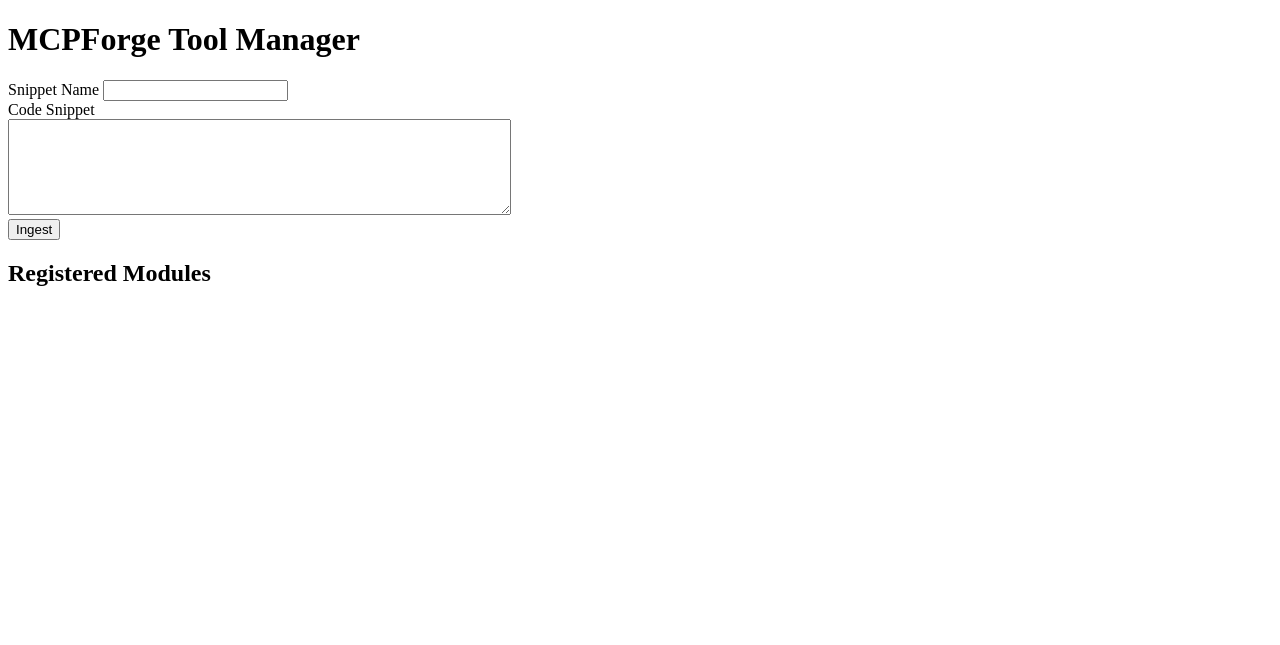
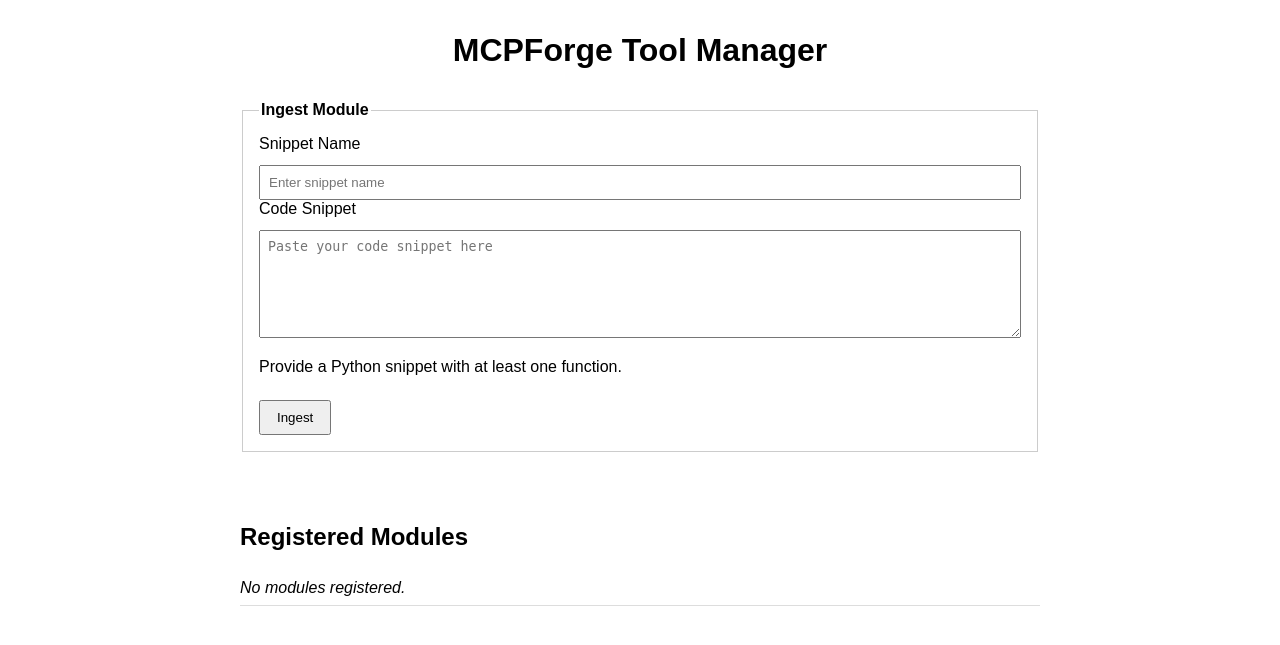
Before and after one commit to TashaSkyUp/MCP-FORGE, a Python web app: template app/templates/index.html in a window 1280 px wide. Shown: the top 645 px of the page. Run offline with Jinja, Linux system fonts and the light colour scheme; the template is opened without the code that fills it, so the values that code supplies are empty; some libraries are stand-ins or nearby versions.

Commit message:
Merge latest main and resolve template conflicts

```diff
--- /dev/null
+++ b/app/static/style.css
@@ -0,0 +1,80 @@
+body {
+  font-family: Arial, sans-serif;
+  margin: 2rem auto;
+  max-width: 800px;
+  padding: 0 1rem;
+}
+
+.container {
+  max-width: 800px;
+  margin: auto;
+}
+
+header {
+  text-align: center;
+  margin-bottom: 2rem;
+}
+
+form {
+  margin-bottom: 2rem;
+}
+
+label {
+  display: block;
+  margin-bottom: 0.5rem;
+}
+
+input[type="text"], textarea {
+  width: 100%;
+  padding: 0.5rem;
+  margin-top: 0.25rem;
+  box-sizing: border-box;
+}
+
+button {
+  margin-top: 0.5rem;
+  padding: 0.5rem 1rem;
+  cursor: pointer;
+}
+
+ul, .tool-list {
+  list-style-type: none;
+  padding-left: 0;
+}
+
+li, .tool-item {
+  margin-bottom: 0.5rem;
+  display: flex;
+  justify-content: space-between;
+  align-items: center;
+  border-bottom: 1px solid #ddd;
+  padding: 0.5rem 0;
+}
+
+.remove-btn, .remove-button {
+  background-color: #e53e3e;
+  color: #fff;
+  border: none;
+}
+
+.remove-btn:hover, .remove-button:hover {
+  background-color: #c53030;
+}
+
+fieldset {
+  border: 1px solid #ccc;
+  padding: 1rem;
+}
+
+legend {
+  font-weight: bold;
+}
+
+#no-tools {
+  font-style: italic;
+}
+
+.message {
+  margin-top: 1rem;
+  min-height: 1.2em;
+}
--- a/app/templates/index.html
+++ b/app/templates/index.html
@@ -2,26 +2,43 @@
 <html>
 <head>
   <meta charset="utf-8" />
+  <meta name="viewport" content="width=device-width, initial-scale=1" />
   <title>MCPForge</title>
   <script src="https://unpkg.com/htmx.org@1.9.12"></script>
+  <link rel="stylesheet" href="/static/style.css" />
 </head>
 <body>
-  <h1>MCPForge Tool Manager</h1>
-  <form hx-post="/tools" hx-target="#tools" hx-swap="outerHTML">
-    <label>Snippet Name <input type="text" name="snippet_name"/></label><br/>
-    <label>Code Snippet<br/>
-      <textarea name="code" rows="6" cols="60"></textarea>
-    </label><br/>
-    <button type="submit">Ingest</button>
-  </form>
-  <h2>Registered Modules</h2>
-  <ul id="tools">
-    {% for mod in tools %}
-    <li>
-      {{ mod }}
-      <button hx-delete="/tools/{{ mod }}" hx-target="#tools" hx-swap="outerHTML">Remove</button>
-    </li>
-    {% endfor %}
-  </ul>
+  <header>
+    <h1>MCPForge Tool Manager</h1>
+  </header>
+  <main class="container">
+    <form hx-post="/tools" hx-target="#tools" hx-swap="outerHTML">
+      <fieldset>
+        <legend>Ingest Module</legend>
+        <label for="snippet_name">Snippet Name</label>
+        <input id="snippet_name" type="text" name="snippet_name" placeholder="Enter snippet name" required />
+
+        <label for="code">Code Snippet</label>
+        <textarea id="code" name="code" rows="6" cols="60" placeholder="Paste your code snippet here" required aria-describedby="code_help"></textarea>
+        <p id="code_help">Provide a Python snippet with at least one function.</p>
+
+        <button type="submit">Ingest</button>
+      </fieldset>
+    </form>
+    <div id="message" class="message"></div>
+    <h2>Registered Modules</h2>
+    {% include 'tools.html' %}
+  </main>
+  <script>
+    document.body.addEventListener('toolAdded', function() {
+      document.getElementById('message').textContent = 'Tool added successfully';
+    });
+    document.body.addEventListener('toolRemoved', function() {
+      document.getElementById('message').textContent = 'Tool removed';
+    });
+    document.body.addEventListener('toolError', function() {
+      document.getElementById('message').textContent = 'Operation failed';
+    });
+  </script>
 </body>
 </html>
--- /dev/null
+++ b/app/templates/tools.html
@@ -0,0 +1,15 @@
+<ul id="tools" class="tool-list">
+  {% for mod in tools %}
+  <li class="tool-item">
+    <span class="tool-name">{{ mod }}</span>
+    <button
+      class="remove-button"
+      hx-delete="/tools/{{ mod }}"
+      hx-target="#tools"
+      hx-swap="outerHTML"
+      hx-confirm="Remove {{ mod }}?">Remove</button>
+  </li>
+  {% else %}
+  <li id="no-tools">No modules registered.</li>
+  {% endfor %}
+</ul>
```
Also changed, not shown: app/server.py (+25 -4 lines).
